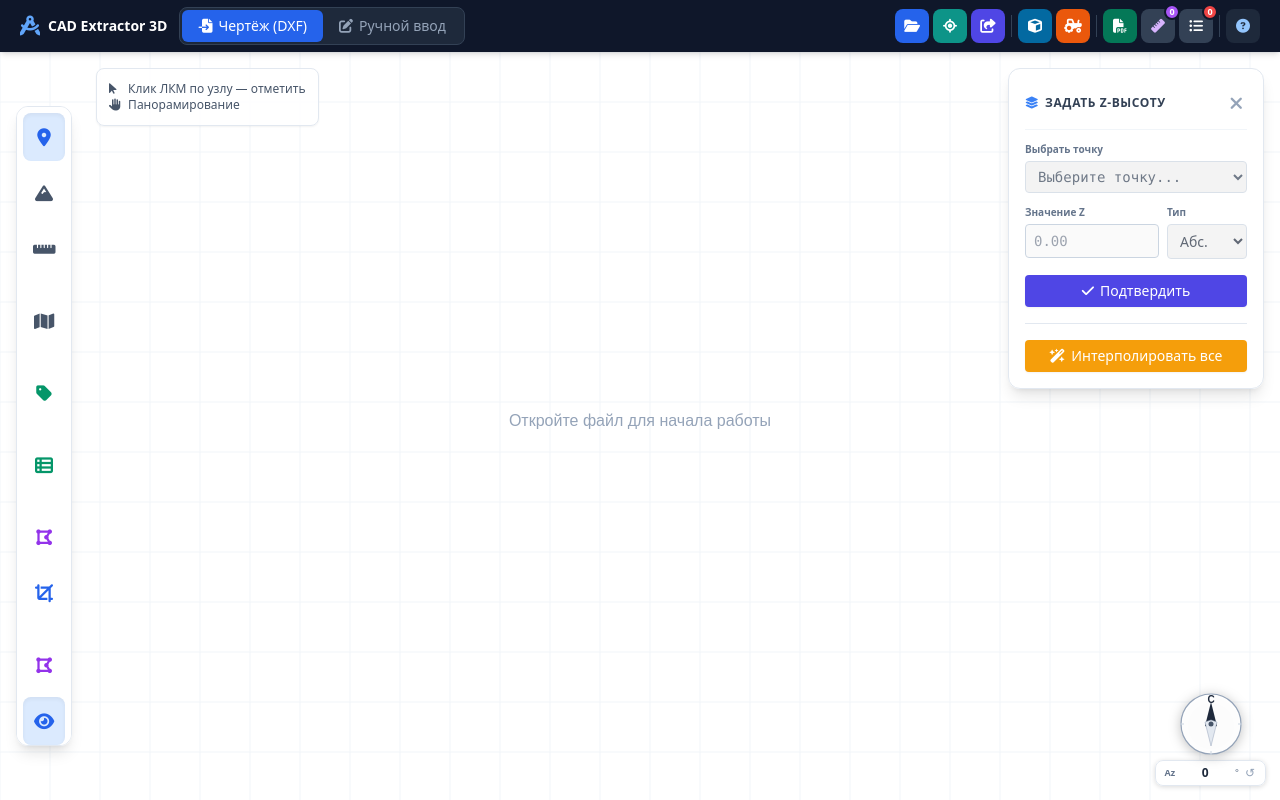
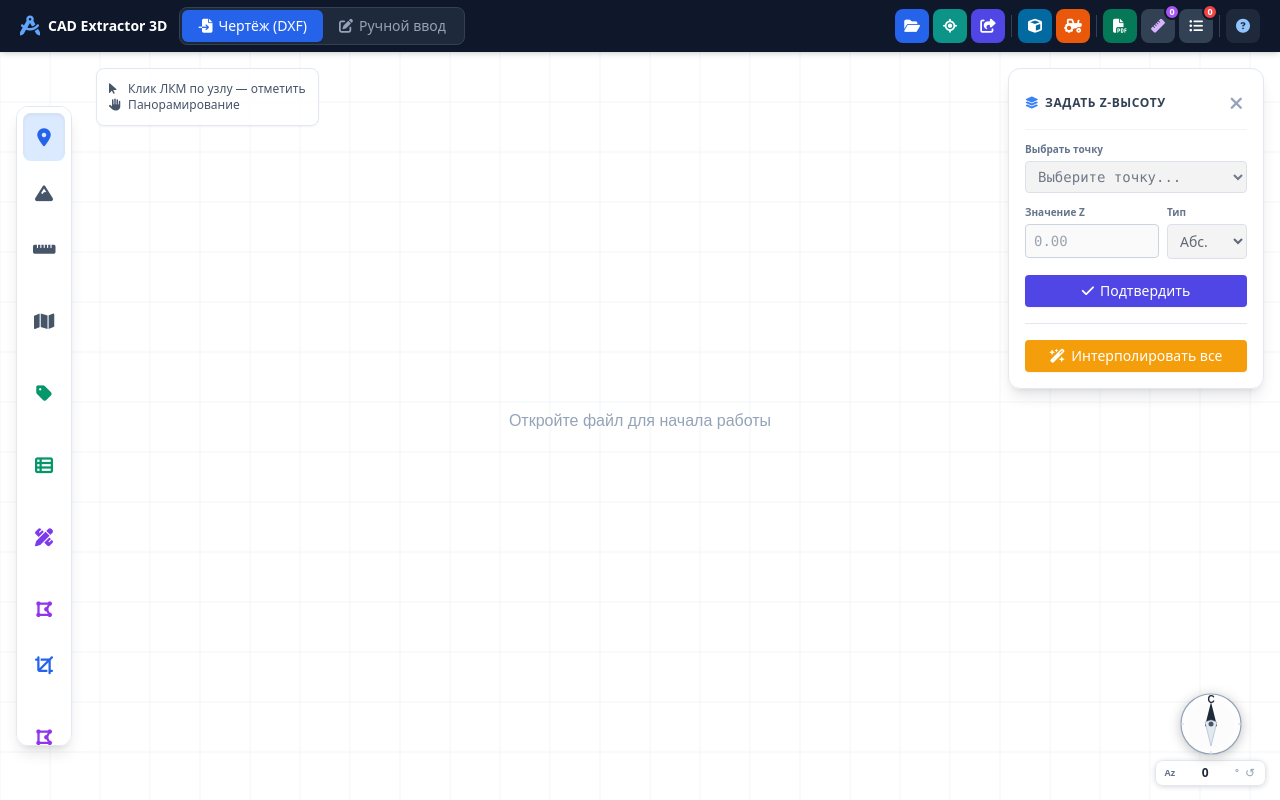
Before and after one commit to t8272227-hub/cad-extractor-3d, a website: page public/index.html in a window 1280 px wide. Drawn offline with nearby package versions, Linux system fonts and the light colour scheme.

Commit message:
Update index.html

```diff
--- a/public/index.html
+++ b/public/index.html
@@ -600,6 +600,10 @@ canvas{touch-action:none;outline:none;-webkit-tap-highlight-color:transparent}
   <i class="fa-solid fa-table-list text-base md:text-lg"></i>
 </button>
 <div class="h-px w-full bg-slate-200 my-0.5 md:my-1"></div>
+<button onclick="openSymDrawPanel()" data-tip="Условные обозначения\nСтена, Свая, Колодец, Коммуникации..." class="ltip p-2 md:p-2.5 rounded-lg hover:bg-violet-100 text-violet-600 transition w-full" title="Условные обозначения">
+  <i class="fa-solid fa-pen-ruler text-base md:text-lg"></i>
+</button>
+<div class="h-px w-full bg-slate-200 my-0.5 md:my-1"></div>
 <button onclick="startContour()" id="btn-contour-tool" data-tip="Нарисовать контур\nПлощадь / Объём\n(свободные точки)" class="ltip p-2 md:p-2.5 rounded-lg hover:bg-purple-100 text-purple-600 transition w-full" title="Контур · Площадь · Объём">
   <i class="fa-solid fa-draw-polygon text-base md:text-lg"></i>
 </button>
```
